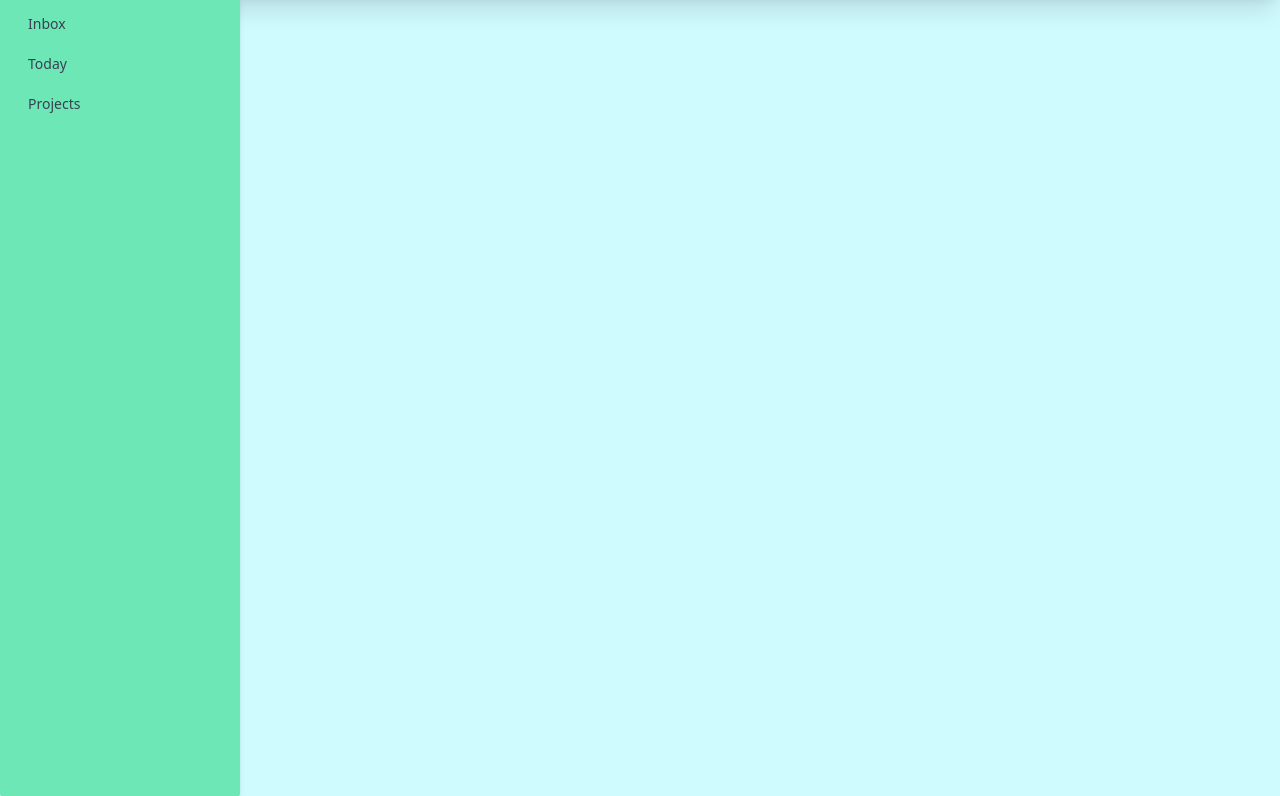
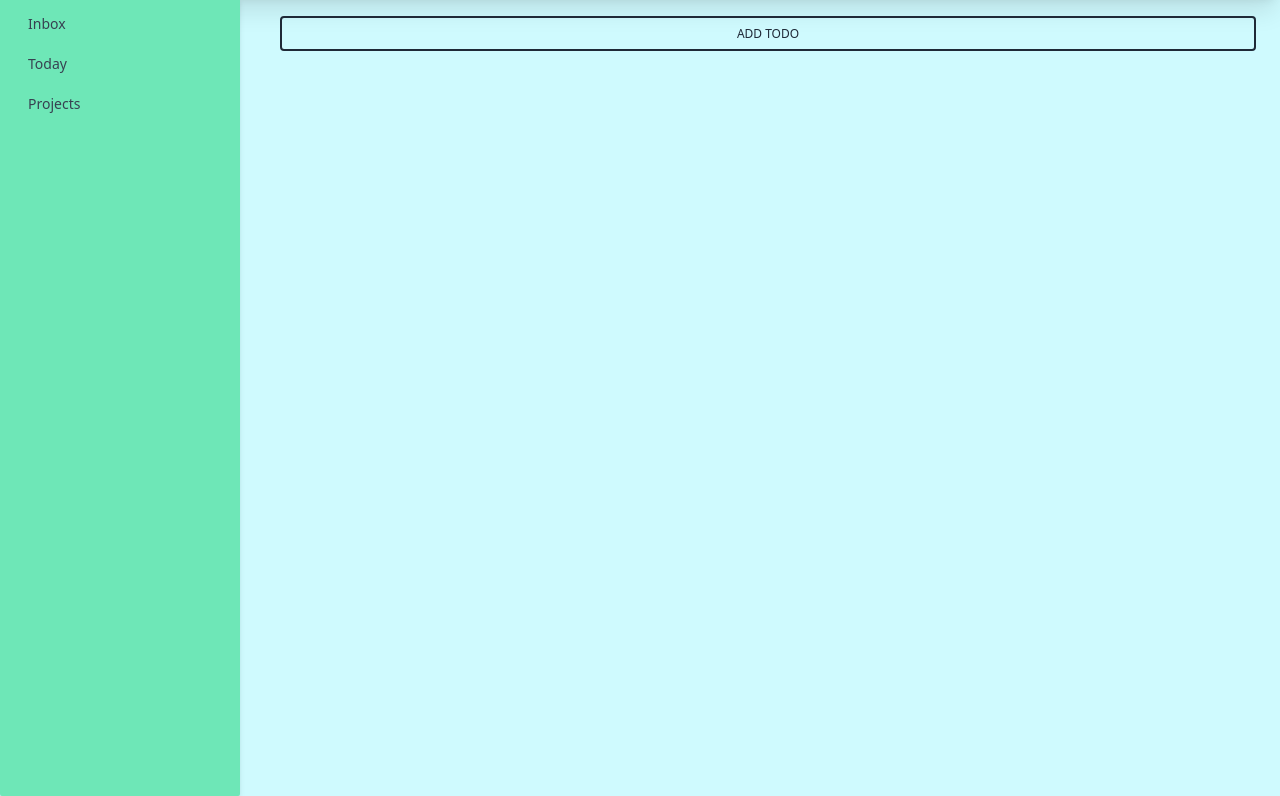
Before and after one commit to wzrdk3lly/Todo-App, a plain HTML site: page index.html in a window 1280 px wide. Shown: the part 60-856 px from the top of the page. Drawn offline with Linux system fonts and the light colour scheme.

Commit message:
ADD Add todo styling

```diff
--- a/index.html
+++ b/index.html
@@ -24,18 +24,44 @@
     </div>
         <!-- Sidebar -->
         <div class="w-60 h-full shadow-md bg-emerald-300 px-1 absolute rounded-sm">
+
             <ul class="relative mt-2">
                 <li class="relative rounded-sm">
-            <a class="flex items-center text-sm py-4 px-6 h-10 overflow-hidden text-gray-700 text-ellipsis whitespace-nowrap rounded hover:text-gray-900 hover:bg-gray-100 transition duration-300 ease-in-out" href="#!" data-mdb-ripple="true" data-mdb-ripple-color="dark">Inbox</a>
+                    <a class="flex items-center text-sm py-4 px-6 h-10 overflow-hidden text-gray-700 text-ellipsis whitespace-nowrap rounded hover:text-gray-900 hover:bg-gray-100 transition duration-300 ease-in-out"
+                        href="#!" data-mdb-ripple="true" data-mdb-ripple-color="dark">Inbox</a>
                 </li>
                 <li class="relative rounded-sm">
-            <a class="flex items-center text-sm py-4 px-6 h-10 overflow-hidden text-gray-700 text-ellipsis whitespace-nowrap rounded hover:text-gray-900 hover:bg-gray-100 transition duration-300 ease-in-out" href="#!" data-mdb-ripple="true" data-mdb-ripple-color="dark">Today</a>
+                    <a class="flex items-center text-sm py-4 px-6 h-10 overflow-hidden text-gray-700 text-ellipsis whitespace-nowrap rounded hover:text-gray-900 hover:bg-gray-100 transition duration-300 ease-in-out"
+                        href="#!" data-mdb-ripple="true" data-mdb-ripple-color="dark">Today</a>
                 </li>
                 <li class="relative rounded-sm">
-            <a class="flex items-center text-sm py-4 px-6 h-10 overflow-hidden text-gray-700 text-ellipsis whitespace-nowrap rounded hover:text-gray-900 hover:bg-gray-100 transition duration-300 ease-in-out" href="#!" data-mdb-ripple="true" data-mdb-ripple-color="dark">Projects</a>
+                    <a class="flex items-center text-sm py-4 px-6 h-10 overflow-hidden text-gray-700 text-ellipsis whitespace-nowrap rounded hover:text-gray-900 hover:bg-gray-100 transition duration-300 ease-in-out"
+                        href="#!" data-mdb-ripple="true" data-mdb-ripple-color="dark">Projects</a>
                 </li>
             </ul>
         </div>
+        <!-- Main section -->
+        <div class=" h-full ml-60">
+            <!-- List new todos here -->
+            <div class="list-todos ml-10 mr-6 mt-5">
+                <div class="flex space-x-2 justify-center">
+                    <button type="button" class="inline-block w-full px-6 py-2 border-2 border-gray-800 text-gray-800 font-medium text-xs leading-tight uppercase rounded hover:bg-black hover:bg-opacity-5 focus:outline-none focus:ring-0 transition duration-150 ease-in-out">Add Todo</button>
+                </div>
+            </div>
+
+            <!-- List Projects here
+            <div class="list-todos ml-10 mr-6 mt-5">
+                <div class="flex space-x-2 justify-center">
+                    <button type="button" class="inline-block w-full px-6 py-2 border-2 border-gray-800 text-gray-800 font-medium text-xs leading-tight uppercase rounded hover:bg-black hover:bg-opacity-5 focus:outline-none focus:ring-0 transition duration-150 ease-in-out">Add Todo</button>
+                </div>
+            </div> -->
+
+
+        </div>
+
+
+
+
 
 
 </body>
```
Also changed, not shown: app.css. Lines whose indentation alone changed are shown as unchanged.
